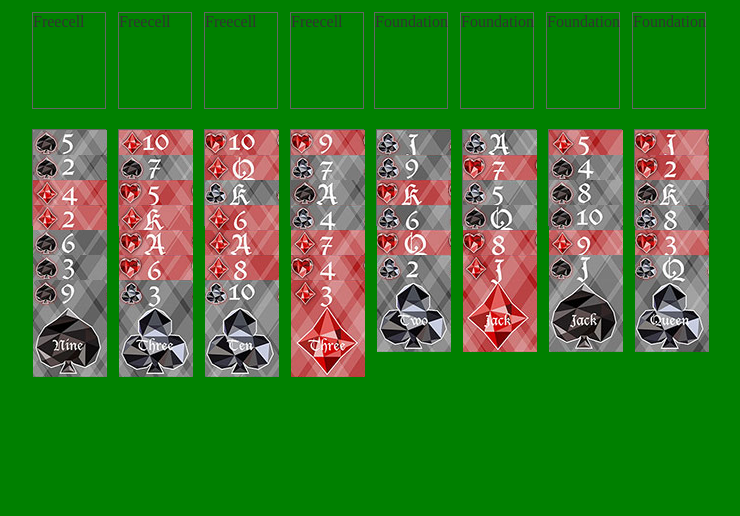
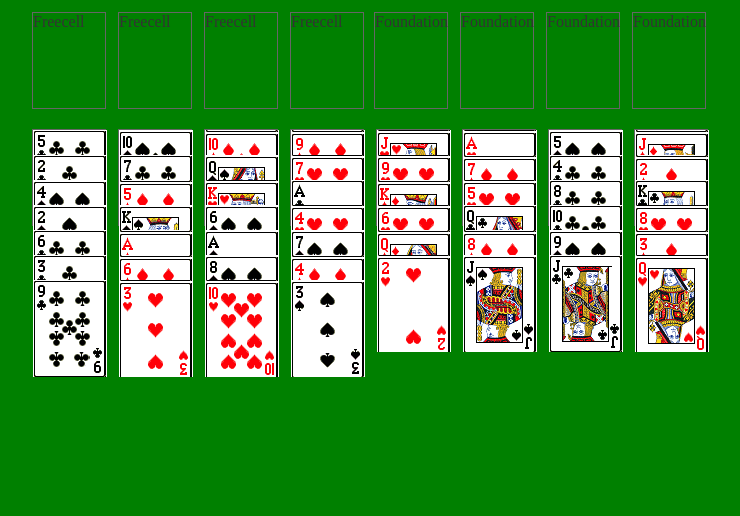
Before and after one commit to washburnad/freecelljs, a plain HTML site: page index.html in a window 1280 px wide. Shown: the whole page, without its empty margins (278-1018 px from the left). Drawn offline with nearby package versions, Linux system fonts and the light colour scheme.

Commit message:
Point to local card image

```diff
--- a/css/master.scss
+++ b/css/master.scss
@@ -70,7 +70,7 @@ div {
     left: 0;
     width: $CARD_WIDTH;
     height: $CARD_HEIGHT;
-    background-image: url(../images/digital-playing-cards.jpg);
+    background-image: url(../images/classic-playing-cards.png);
 
     &.selected {
       left: 5px;
```
Also changed, not shown: css/master.css.
